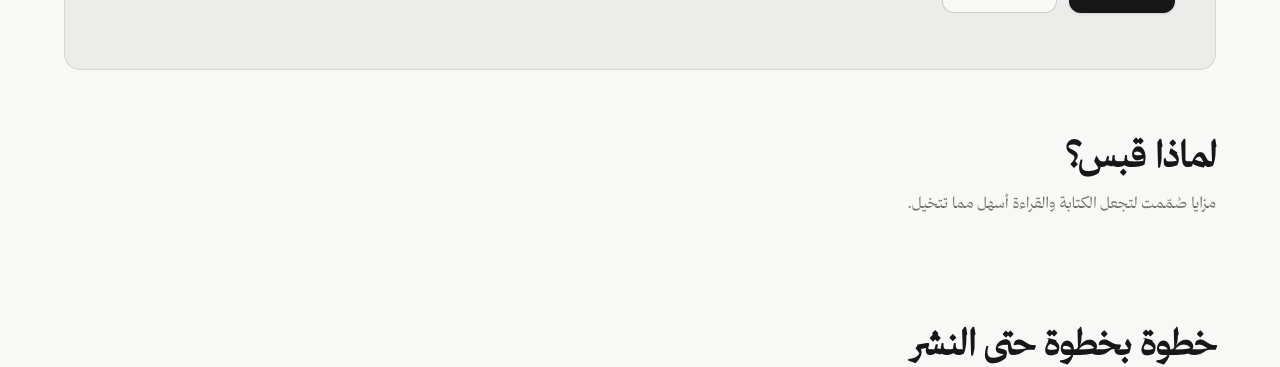
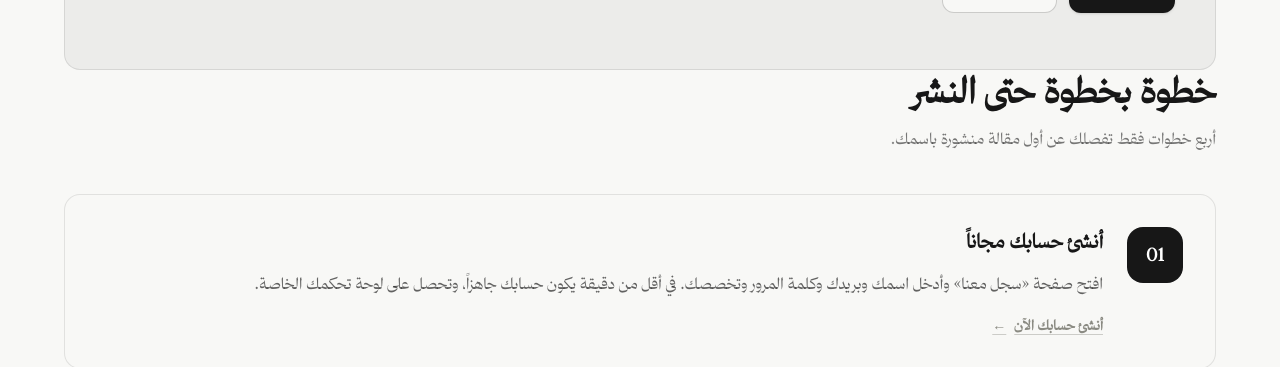
Before and after one commit to b4rbarroja/qabas, a Next.js app in the folder frontend/: page /guide in a window 1280 px wide. Shown: the part 459-826 px from the top of the page. Built offline with nearby package versions, Linux system fonts and the light colour scheme; no server answers.

Commit message:
editing guide page

```diff
--- a/frontend/app/guide/page.tsx
+++ b/frontend/app/guide/page.tsx
@@ -120,20 +120,6 @@
         </div>
       </section>
 
-      {/* Features */}
-      <section className="px-4 py-12 md:px-6 md:py-16">
-        <div className="mx-auto max-w-6xl">
-          <div className="mb-8 max-w-2xl md:mb-10">
-            <h2 className="text-2xl font-bold text-primary sm:text-3xl md:text-4xl">
-              لماذا قبس؟
-            </h2>
-            <p className="mt-3 text-base leading-8 text-dark/60">
-              مزايا صُمّمت لتجعل الكتابة والقراءة أسهل مما تتخيل.
-            </p>
-          </div>
-        </div>
-      </section>
-
       {/* Steps */}
       <section id="steps" className="px-4 pb-12 md:px-6 md:pb-16">
         <div className="mx-auto max-w-6xl">
```
